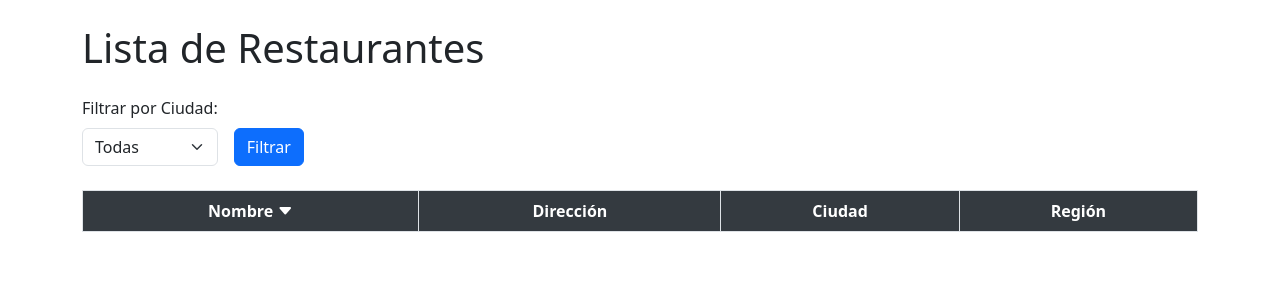
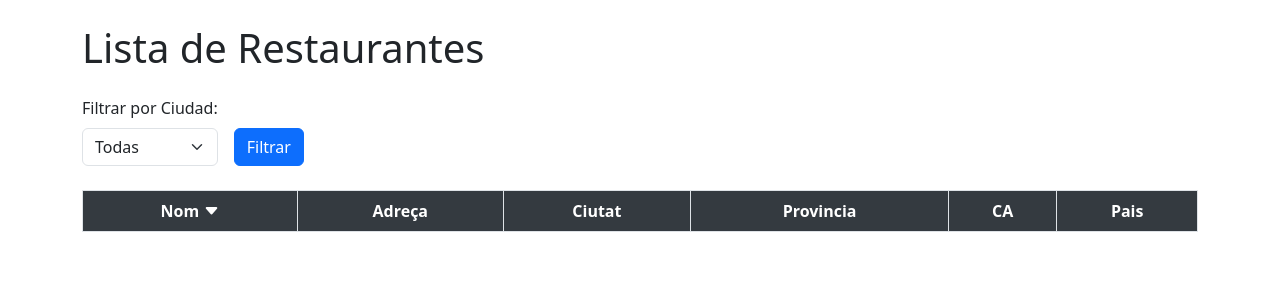
Before and after one commit to aferranc/refactored-spoon, a Flask app: page / in a window 1280 px wide. Shown: the top 300 px of the page. Run offline with Flask 3, Linux system fonts and the light colour scheme; lists and menus that the app fills with data are empty.

Commit message:
Rename directory

```diff
--- a/refactored-spoon/static/css/custom.css
+++ /dev/null
@@ -1,14 +0,0 @@
-/* styles.css */
-th, td {
-    padding: 15px;
-    text-align: center;
-}
-
-.table thead th {
-    background-color: #343a40;
-    color: #fff;
-}
-
-.table tbody tr:nth-child(odd) {
-    background-color: #f2f2f2;
-}
--- a/refactored-spoon/app.py
+++ b/refactored_spoon/app.py
@@ -1,4 +1,5 @@
 from flask import Flask, redirect, render_template, request, url_for
+from flask_migrate import Migrate
 from flask_minify import Minify
 from flask_sqlalchemy import SQLAlchemy
 from sqlalchemy import ForeignKey, Integer, String
@@ -28,28 +29,25 @@ db.init_app(app)
 
 # Define the Country model
 class Country(db.Model):
-    id: Mapped[int] = mapped_column(Integer, primary_key=True)
-    name: Mapped[str] = mapped_column(String(80), nullable=False)
+    name: Mapped[str] = mapped_column(String(80), primary_key=True, nullable=False)
 
 
 # Define the Region model
 class Region(db.Model):
-    id: Mapped[int] = mapped_column(Integer, primary_key=True)
-    name: Mapped[str] = mapped_column(String(80), unique=True)
+    name: Mapped[str] = mapped_column(String(80), primary_key=True, unique=True)
+    country_name: Mapped[str] = mapped_column(ForeignKey("country.name"), nullable=False)
 
 
 # Define the Province model
 class Province(db.Model):
-    id: Mapped[int] = mapped_column(Integer, primary_key=True)
-    name: Mapped[str] = mapped_column(String(80), unique=True)
-    region_id: Mapped[int] = mapped_column(ForeignKey("region.id"), nullable=False)
+    name: Mapped[str] = mapped_column(String(80), primary_key=True, unique=True)
+    region_name: Mapped[str] = mapped_column(ForeignKey("region.name"), nullable=False)
 
 
 # Define the City model
 class City(db.Model):
-    id: Mapped[int] = mapped_column(Integer, primary_key=True)
-    name: Mapped[str] = mapped_column(String(80), unique=True)
-    province_id: Mapped[int] = mapped_column(ForeignKey("province.id"), nullable=False)
+    name: Mapped[str] = mapped_column(String(80), primary_key=True, unique=True)
+    province_name: Mapped[str] = mapped_column(ForeignKey("province.name"), nullable=False)
 
 
 # Define the Restaurant model
@@ -57,12 +55,18 @@ class Restaurant(db.Model):
     id: Mapped[int] = mapped_column(Integer, primary_key=True)
     name: Mapped[str] = mapped_column(String(80), unique=True)
     address: Mapped[str] = mapped_column(String(120), nullable=False)
-    city_id: Mapped[int] = mapped_column(ForeignKey("city.id"), nullable=False)
+    city_name: Mapped[str] = mapped_column(ForeignKey("city.name"), nullable=False)
+    province_name: Mapped[str] = mapped_column(ForeignKey("province.name"), nullable=False)
+    region_name: Mapped[str] = mapped_column(ForeignKey("region.name"), nullable=False)
+    country_name: Mapped[str] = mapped_column(ForeignKey("country.name"), nullable=False)
 
 
 # Create all database tables
 with app.app_context():
     db.create_all()
+
+# Initialize Flask-Migrate
+migrate = Migrate(app, db)
 
 
 # Define the index route
@@ -71,9 +75,11 @@ def index():
     cities = City.query.all()  # Query all cities
 
     if request.method == "POST":
-        city_id = request.form["city_id"]  # Get the selected city ID from the form
-        if city_id:
-            restaurants = Restaurant.query.filter_by(city_id=city_id).all()  # Query restaurants in the selected city
+        city_name = request.form.get("city_name")  # Get the selected city name from the form
+        if city_name:
+            restaurants = Restaurant.query.filter_by(
+                city_name=city_name
+            ).all()  # Query restaurants in the selected city
         else:
             restaurants = Restaurant.query.all()  # Query all restaurants if no city is selected
     else:
@@ -84,4 +90,4 @@ def index():
 
 # Run the app
 if __name__ == "__main__":
-    app.run(debug=False)
+    app.run()
--- a/refactored-spoon/templates/index.html
+++ b/refactored_spoon/templates/index.html
@@ -32,10 +32,12 @@
         <table class="table table-striped table-hover table-bordered">
             <thead>
                 <tr>
-                    <th>Nombre <i class="bi bi-caret-down-fill"></i></th>
-                    <th>Dirección</th>
-                    <th>Ciudad</th>
-                    <th>Región</th>
+                    <th>Nom <i class="bi bi-caret-down-fill"></i></th>
+                    <th>Adreça</th>
+                    <th>Ciutat</th>
+                    <th>Provincia</th>
+                    <th>CA</th>
+                    <th>Pais</th>
                 </tr>
             </thead>
             <tbody>
@@ -44,7 +46,9 @@
                         <td>{{ restaurant.name }}</td>
                         <td>{{ restaurant.address }}</td>
                         <td>{{ restaurant.city_name }}</td>
-                        <td>{{ restaurant.region }}</td>
+                        <td>{{ restaurant.province_name }}</td>
+                        <td>{{ restaurant.region_name }}</td>
+                        <td>{{ restaurant.country_name }}</td>
                     {% endfor %}
             </tbody>
         </table>
```
Also changed, not shown: refactored-spoon/__init__.py (deleted), refactored_spoon/__init__.py (added).
